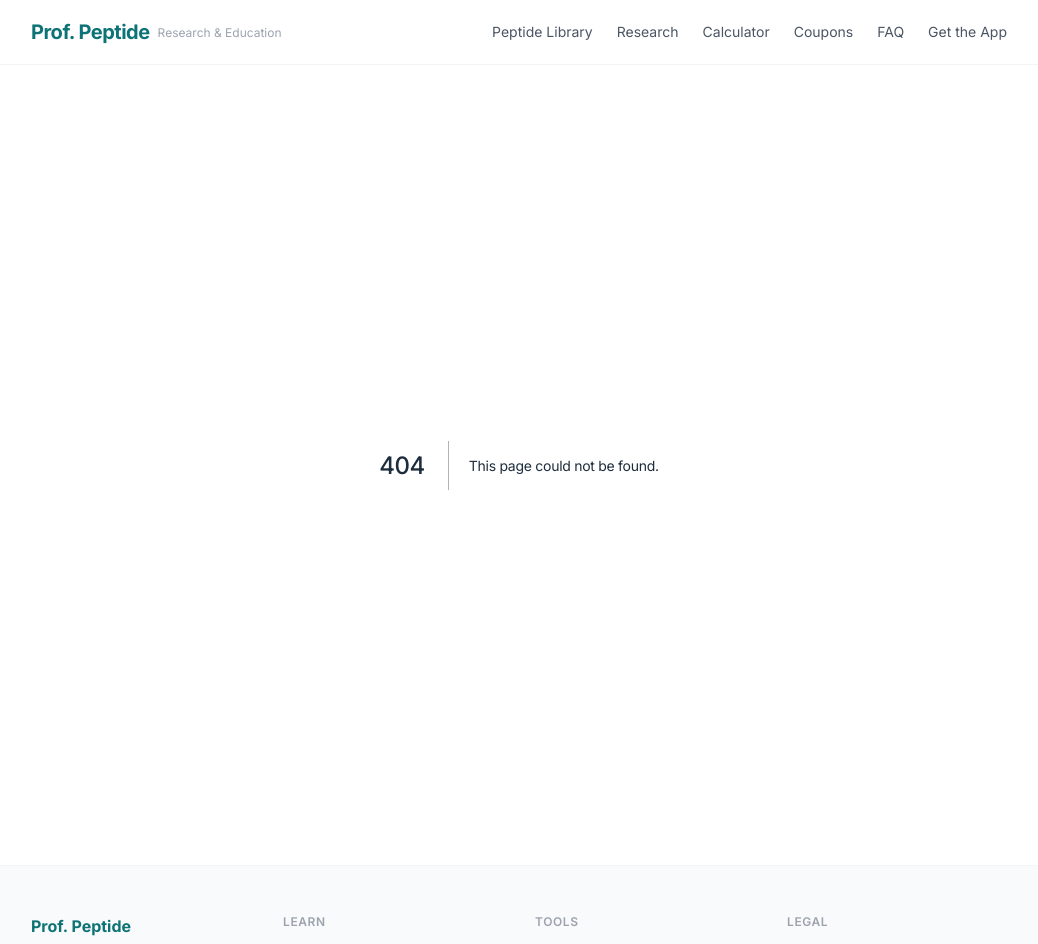
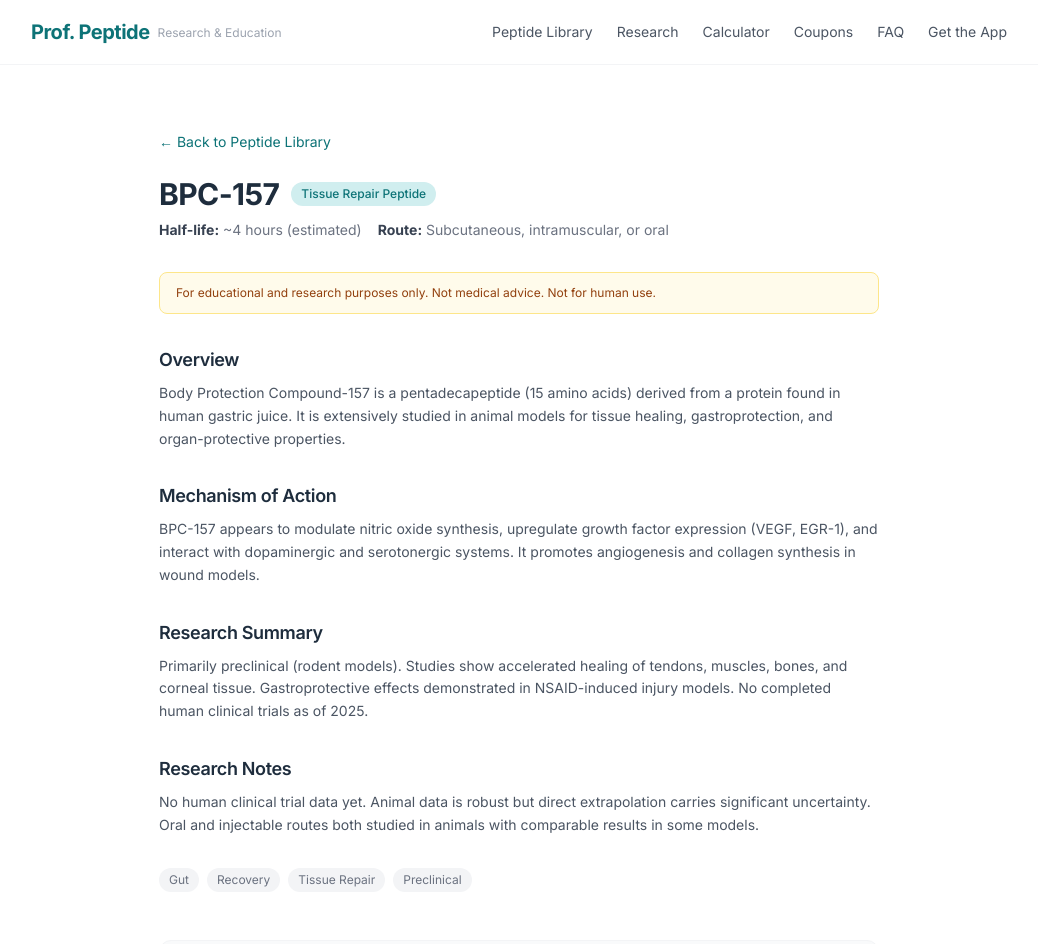
Before and after one commit to masbooksonebay/profpeptide, a Next.js app: page /peptides/bpc-157 in a window 1280 px wide. Before the commit this address had no page. Shown: the top 944 px of the page, without its empty margins (121-1159 px from the left). Built offline with nearby package versions, Linux system fonts and the light colour scheme.

Commit message:
Add individual peptide page

```diff
--- /dev/null
+++ b/src/app/peptides/[slug]/page.tsx
@@ -0,0 +1,116 @@
+import Link from "next/link";
+import { notFound } from "next/navigation";
+
+type PeptideData = {
+  name: string;
+  category: string;
+  halfLife: string;
+  route: string;
+  overview: string;
+  mechanism: string;
+  research: string;
+  notes: string;
+  tags: string[];
+};
+
+const peptideData: Record<string, PeptideData> = {
+  "semaglutide": {
+    name: "Semaglutide", category: "GLP-1 Receptor Agonist", halfLife: "~7 days", route: "Subcutaneous injection or oral",
+    overview: "Semaglutide is a long-acting GLP-1 receptor agonist originally developed for type 2 diabetes (Ozempic) and later approved for weight management (Wegovy). It is one of the most studied peptides in metabolic research.",
+    mechanism: "Acts on GLP-1 receptors in the pancreas (stimulating insulin, suppressing glucagon), brain (reducing appetite via hypothalamic pathways), and gut (slowing gastric emptying). The 7-day half-life is achieved via a C18 fatty acid chain enabling albumin binding.",
+    research: "Multiple large Phase III trials (SUSTAIN, STEP) demonstrated significant reductions in HbA1c and body weight. The STEP 1 trial showed approximately 15% average body weight reduction over 68 weeks at 2.4mg weekly dose.",
+    notes: "Common side effects in clinical trials: nausea, vomiting, diarrhea (usually transient). Gradual dose titration is standard protocol. Research interest growing in cardiovascular and renal outcomes.",
+    tags: ["Metabolic", "Weight", "GLP-1", "Long-acting"],
+  },
+  "bpc-157": {
+    name: "BPC-157", category: "Tissue Repair Peptide", halfLife: "~4 hours (estimated)", route: "Subcutaneous, intramuscular, or oral",
+    overview: "Body Protection Compound-157 is a pentadecapeptide (15 amino acids) derived from a protein found in human gastric juice. It is extensively studied in animal models for tissue healing, gastroprotection, and organ-protective properties.",
+    mechanism: "BPC-157 appears to modulate nitric oxide synthesis, upregulate growth factor expression (VEGF, EGR-1), and interact with dopaminergic and serotonergic systems. It promotes angiogenesis and collagen synthesis in wound models.",
+    research: "Primarily preclinical (rodent models). Studies show accelerated healing of tendons, muscles, bones, and corneal tissue. Gastroprotective effects demonstrated in NSAID-induced injury models. No completed human clinical trials as of 2025.",
+    notes: "No human clinical trial data yet. Animal data is robust but direct extrapolation carries significant uncertainty. Oral and injectable routes both studied in animals with comparable results in some models.",
+    tags: ["Gut", "Recovery", "Tissue Repair", "Preclinical"],
+  },
+  "tb-500": {
+    name: "TB-500", category: "Tissue Repair Peptide", halfLife: "Unknown", route: "Subcutaneous injection",
+    overview: "TB-500 is a synthetic fragment of Thymosin Beta-4, a naturally occurring peptide found in nearly all human and animal cells. It is studied primarily for wound healing, anti-inflammatory effects, and tissue repair.",
+    mechanism: "Promotes actin polymerization, cell migration, and blood vessel formation. Thought to upregulate cell-surface receptors involved in repair processes and modulate inflammatory cytokines.",
+    research: "Studied in animal models for cardiac repair, tendon healing, and corneal repair. Human clinical trials for cardiac repair have been conducted with mixed results. Most peptide research use extrapolates from animal data.",
+    notes: "Often compared to BPC-157 and stacked with it in research protocols. Different mechanism of action suggests potential complementarity.",
+    tags: ["Recovery", "Inflammation", "Tissue Repair"],
+  },
+  "ipamorelin": {
+    name: "Ipamorelin", category: "Growth Hormone Releasing Peptide", halfLife: "~2 hours", route: "Subcutaneous injection",
+    overview: "Ipamorelin is a selective GHRP and ghrelin receptor agonist that stimulates GH release from the pituitary with high selectivity, meaning minimal elevation of cortisol or prolactin compared to older GHRPs.",
+    mechanism: "Binds ghrelin/GHS-R1a receptors in the pituitary and hypothalamus, triggering pulsatile GH release. Unlike GHRP-6, it does not significantly stimulate appetite or ACTH/cortisol. Often combined with CJC-1295 for synergistic GH stimulation.",
+    research: "Phase I/II studies showed dose-dependent GH release. Most research has focused on its use in cachexia and post-operative recovery. Favorable selectivity profile makes it a popular research choice.",
+    notes: "Typically studied in combination with a GHRH analogue (CJC-1295). Timing relative to meals matters in research protocols.",
+    tags: ["GH axis", "Sleep", "Recovery", "Selective"],
+  },
+  "cjc-1295": {
+    name: "CJC-1295", category: "GHRH Analogue", halfLife: "~6-8 days (with DAC)", route: "Subcutaneous injection",
+    overview: "CJC-1295 is a synthetic analogue of growth hormone-releasing hormone (GHRH) that significantly extends the half-life of GHRH through albumin binding via a drug affinity complex (DAC).",
+    mechanism: "Binds GHRH receptors on pituitary somatotrophs, stimulating GH secretion. The DAC modification enables binding to serum albumin, extending half-life from minutes to days. Creates sustained elevation of GH and IGF-1.",
+    research: "Studies demonstrate dose-dependent increases in GH and IGF-1. Phase I/II trials showed well-tolerated profiles. Most commonly studied with Ipamorelin for synergistic effects.",
+    notes: "Available as CJC-1295 with DAC (long-acting) or without DAC (shorter acting, similar to Mod GRF 1-29). The distinction matters significantly for research protocols.",
+    tags: ["GH axis", "Recovery", "GHRH"],
+  },
+  "selank": {
+    name: "Selank", category: "Peptide Nootropic", halfLife: "~2 minutes (intranasal)", route: "Intranasal or subcutaneous",
+    overview: "Selank is a synthetic heptapeptide derived from the immune peptide tuftsin, developed in Russia. It is studied for anxiolytic, nootropic, and immunomodulatory properties.",
+    mechanism: "Influences GABA-A receptors and modulates brain-derived neurotrophic factor (BDNF) expression. May inhibit enkephalin-degrading enzymes, potentially modulating opioid signaling. Affects monoamine neurotransmitter systems.",
+    research: "Russian clinical research suggests anxiolytic effects comparable to benzodiazepines without dependence or sedation. Limited Western peer-reviewed literature. BDNF upregulation may support cognitive function.",
+    notes: "Intranasal administration is most studied due to very short systemic half-life. Stability requires careful storage. Most available literature originates from Russian research institutions.",
+    tags: ["Anxiety", "Cognitive", "Nootropic"],
+  },
+};
+
+export function generateStaticParams() {
+  return Object.keys(peptideData).map((slug) => ({ slug }));
+}
+
+export default function PeptidePage({ params }: { params: { slug: string } }) {
+  const data = peptideData[params.slug];
+  if (!data) notFound();
+
+  return (
+    <div className="section max-w-3xl">
+      <Link href="/peptides" className="text-sm text-[#0D7377] hover:underline mb-6 inline-block">
+        ← Back to Peptide Library
+      </Link>
+      <div className="flex flex-wrap items-center gap-3 mb-2">
+        <h1 className="text-3xl font-bold text-[#1e2d3d]">{data.name}</h1>
+        <span className="tag">{data.category}</span>
+      </div>
+      <div className="flex flex-wrap gap-4 text-sm text-gray-500 mb-8">
+        <span><strong className="text-gray-700">Half-life:</strong> {data.halfLife}</span>
+        <span><strong className="text-gray-700">Route:</strong> {data.route}</span>
+      </div>
+      <div className="bg-amber-50 border border-amber-200 rounded-lg px-4 py-3 mb-8 text-xs text-amber-800">
+        For educational and research purposes only. Not medical advice. Not for human use.
+      </div>
+      <div className="space-y-8">
+        {[
+          { heading: "Overview", body: data.overview },
+          { heading: "Mechanism of Action", body: data.mechanism },
+          { heading: "Research Summary", body: data.research },
+          { heading: "Research Notes", body: data.notes },
+        ].map((section) => (
+          <div key={section.heading}>
+            <h2 className="text-lg font-semibold text-[#1e2d3d] mb-2">{section.heading}</h2>
+            <p className="text-sm text-gray-600 leading-relaxed">{section.body}</p>
+          </div>
+        ))}
+      </div>
+      <div className="flex flex-wrap gap-2 mt-8">
+        {data.tags.map((t) => (
+          <span key={t} className="text-xs bg-gray-100 text-gray-500 px-2.5 py-1 rounded-full">{t}</span>
+        ))}
+      </div>
+      <div className="mt-12 p-5 bg-gray-50 border border-gray-100 rounded-xl">
+        <p className="text-sm font-medium text-gray-700 mb-1">Need to calculate a dose?</p>
+        <p className="text-xs text-gray-500 mb-3">Use the Prof. Peptide dosage calculator for accurate reconstitution and dosing math.</p>
+        <Link href="/calculator" className="btn-primary text-sm">Open Calculator →</Link>
+      </div>
+    </div>
+  );
+}
```
